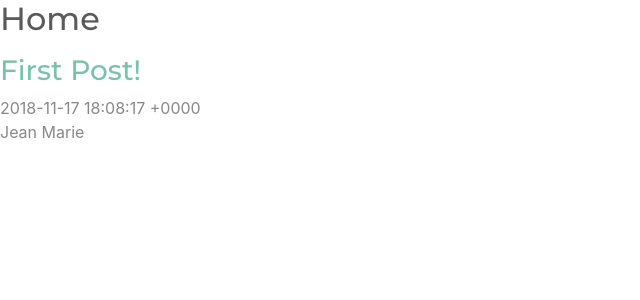
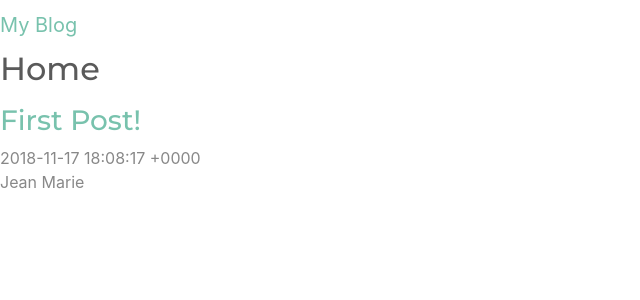
Before and after one commit to b17anselmi/my_blog, a Jekyll site: the page built from index.md, in a window 1280 px wide. Shown: the top 300 px of the page, without its empty margins (0-640 px from the left). Built offline with Jekyll 4.4.1, drawn with Linux system fonts in a browser that asks for light colours; nearby versions of some CDN libraries.

Commit message:
add nav beginning

```diff
--- a/_layouts/page.html
+++ b/_layouts/page.html
@@ -6,9 +6,13 @@
     <meta name="viewport" content="width=device-width, initial-scale=1, shrink-to-fit=no">
 
     <!-- Bootstrap CSS -->
-    <link href="https://stackpath.bootstrapcdn.com/bootswatch/4.1.3/minty/bootstrap.min.css" rel="stylesheet" integrity="sha384-Qt9Hug5NfnQDGMoaQYXN1+PiQvda7poO7/5k4qAmMN6evu0oDFMJTyjqaoTGHdqf" crossorigin="anonymous">
 
     <title> {{page.title}} </title>
+  </head>
+    <link href="https://stackpath.bootstrapcdn.com/bootswatch/4.1.3/minty/bootstrap.min.css" rel="stylesheet" integrity="sha384-Qt9Hug5NfnQDGMoaQYXN1+PiQvda7poO7/5k4qAmMN6evu0oDFMJTyjqaoTGHdqf" crossorigin="anonymous">
+    <nav class="navbar-brand">
+      <a class="navbar-brand" href="#">{{site.title}}</a>
+    </nav>
 
     <h2> {{ page.title }} </h2>
       <p>
```
